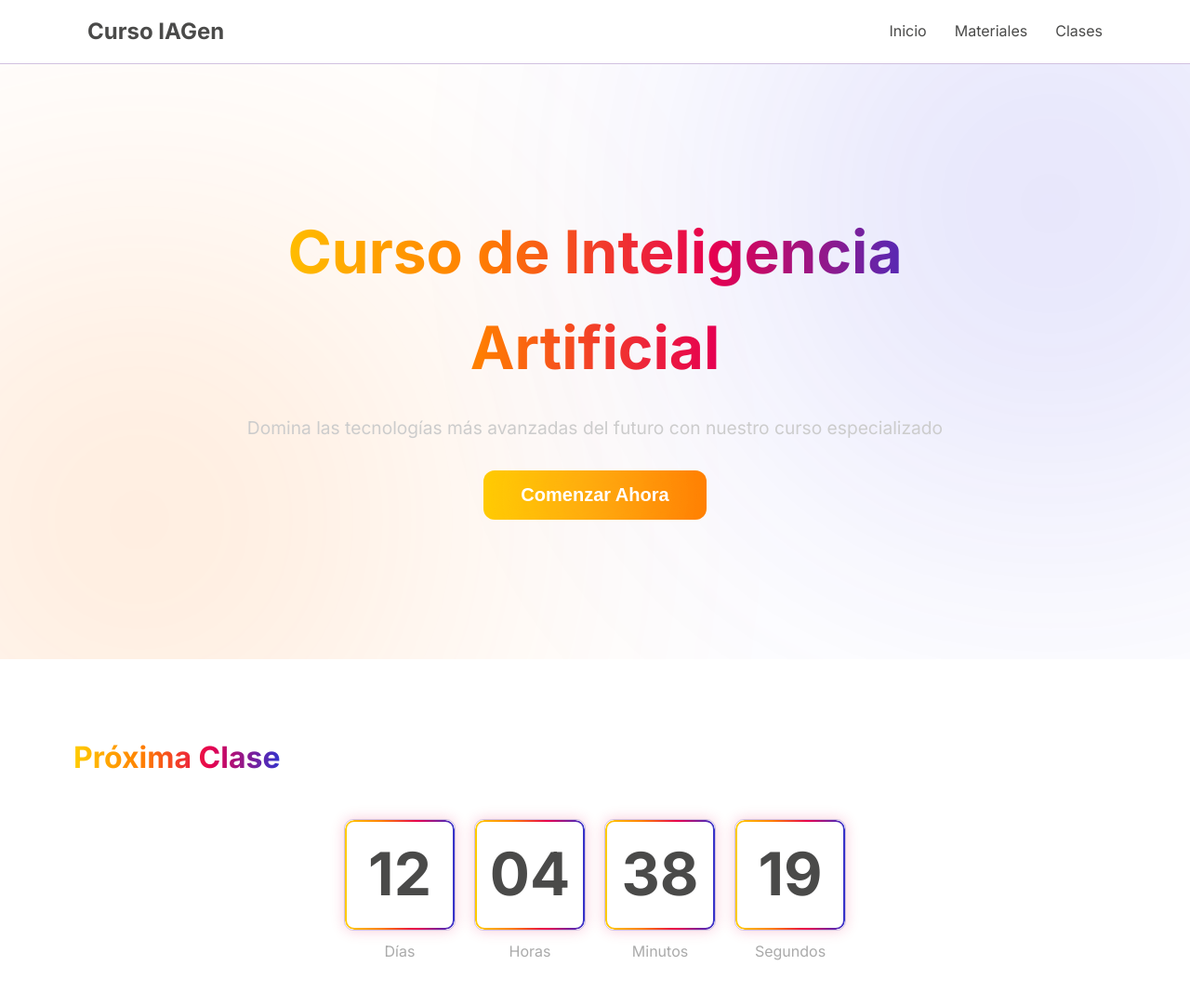
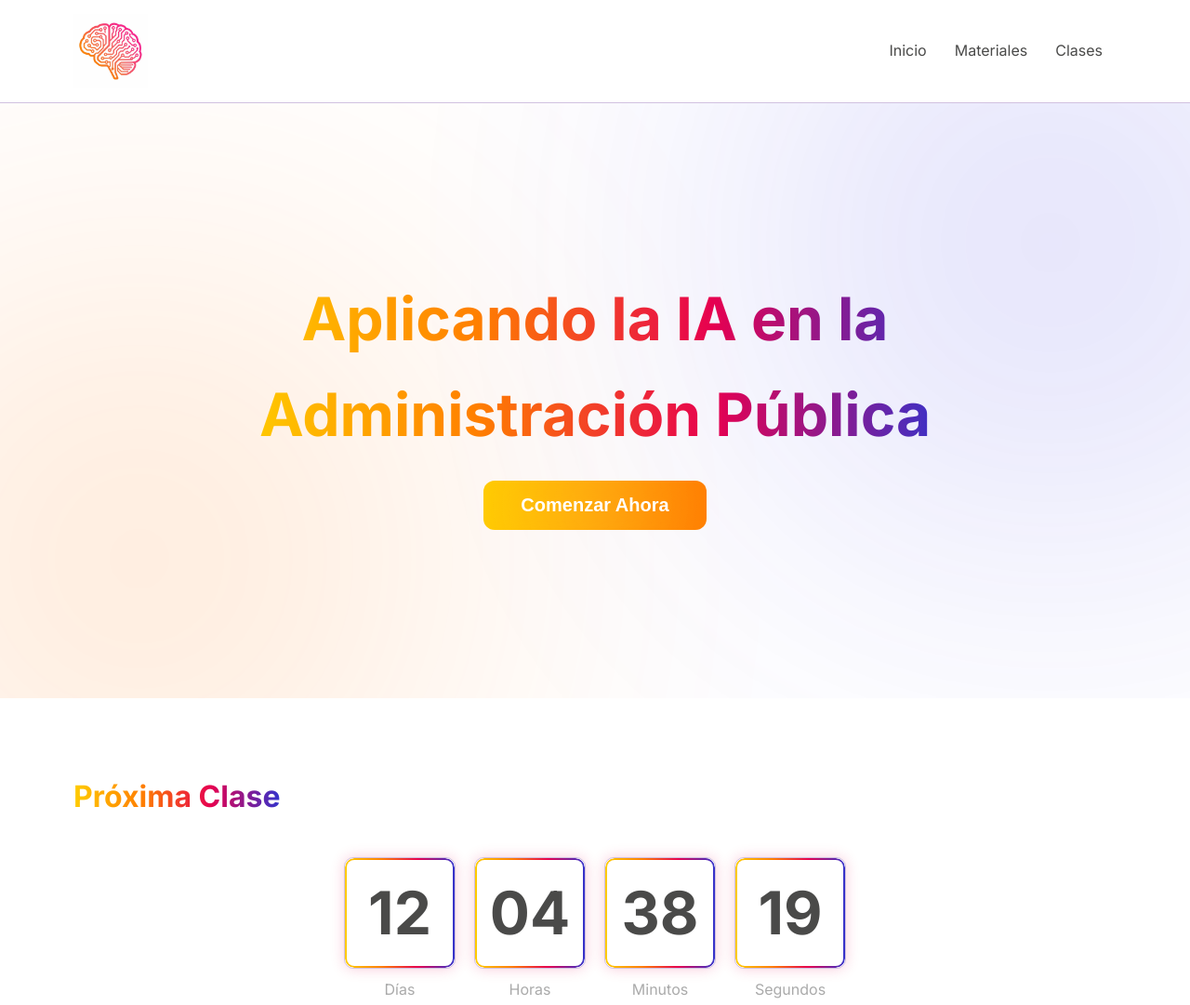
Before and after one commit to FranciscoBonfanti/CursoIA, a plain HTML site: page index.html in a window 1280 px wide. Shown: the top 1081 px of the page at 93% size. Drawn offline with Linux system fonts and the light colour scheme.

Commit message:
agrego logo

```diff
--- a/index.html
+++ b/index.html
@@ -7,7 +7,7 @@
   <title>Curso de IA</title>
   <link rel="stylesheet" href="styles.css">
   <link rel="stylesheet" href="https://cdnjs.cloudflare.com/ajax/libs/font-awesome/6.4.0/css/all.min.css">
-  <link rel="icon" href="./img/logo.png" type="image/png">
+  <link rel="icon" href="./img/logoofic.jpeg" type="image/png">
   <meta name="description" content="Curso de Inteligencia Artificial para dominar tecnologías avanzadas.">
   <meta name="keywords" content="Inteligencia Artificial, Curso, Tecnologías Avanzadas, Futurista">
   <meta name="author" content="Secretaría de Gestión Pública, Provincia de Santa Fe">
@@ -19,12 +19,13 @@
   <nav class="navbar">
     <div class="container">
       <div class="logo gradient-text">
-        <a href="#" class="nav-link">Curso IAGen</a>
+        <img src="./img/logoofic.jpeg" class="logo-nav" alt="">
       </div>
-      <div class="logo-foto"></div>
+
       <div class="menu-toggle" id="mobile-menu">
         <i class="fas fa-bars"></i>
       </div>
+
       <ul class="nav-menu">
         <li><a href="#" class="nav-link">Inicio</a></li>
         <li><a href="#materiales" class="nav-link">Materiales</a></li>
@@ -38,8 +39,8 @@
     <div class="grid-pattern"></div>
     <div class="hero-overlay"></div>
     <div class="hero-content">
-      <h1 class="gradient-text">Curso de Inteligencia Artificial</h1>
-      <p>Domina las tecnologías más avanzadas del futuro con nuestro curso especializado</p>
+      <h1 class="gradient-text">Aplicando la IA en la Administración Pública</h1>
+      <!-- <p>Domina las tecnologías más avanzadas del futuro con nuestro curso especializado</p> -->
       <button class="gradient-boton">Comenzar Ahora</button>
     </div>
     <div class="circle circle-1"></div>
--- a/styles.css
+++ b/styles.css
@@ -461,7 +461,7 @@
   .form-input {
     padding: 10px;
     border-radius: 5px;
-    background-color: #222;
+    background-color: #4e4e4e;
     border: 1px solid #444;
     color: #fff;
     outline: none;
@@ -729,3 +729,12 @@
       gap: 20px;
     }
   }
+
+  .logo-nav{
+    display: flex;
+    align-items: center;
+    gap: 10px;
+    width: 80px;
+    height: auto;
+
+  }
```
Also changed, not shown: img/logoofic.jpeg (added).
